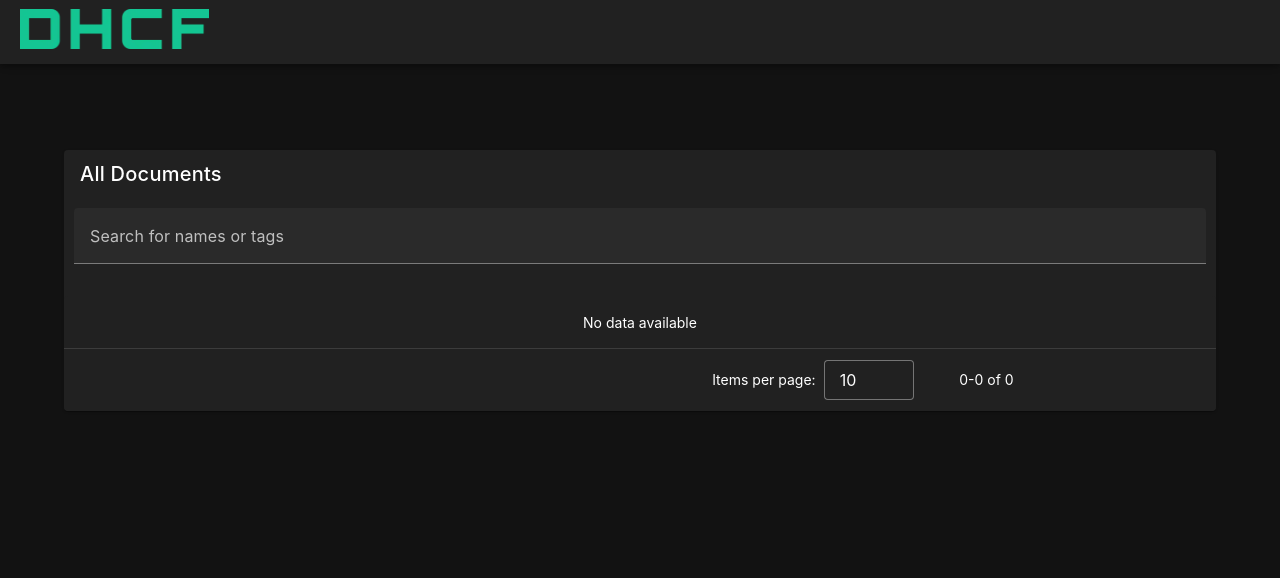
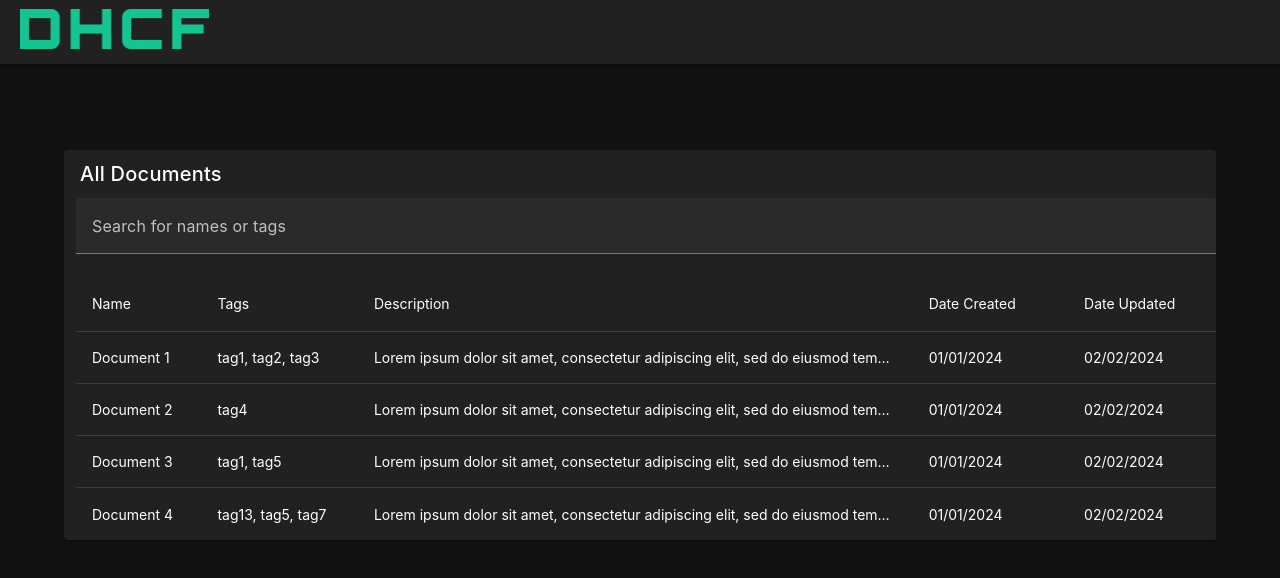
Before and after one commit to Digital-Health-Commons-Forum/shiny-octo-tribble, a Vue app in the folder components/front-end/: page / in a window 1280 px wide. Shown: the top 578 px of the page. Built offline with nearby package versions, Linux system fonts and the light colour scheme.

Commit message:
Finish inital index page

```diff
--- a/components/front-end/src/App.vue
+++ b/components/front-end/src/App.vue
@@ -6,6 +6,6 @@
 <template>
   <v-app id="dhcf">
     <NavBar/>
-      <RouterView style="margin-top: 150px; margin-left: 64px; margin-right: 64px;"/>
+    <RouterView style="margin-top: 150px; margin-left: 64px; margin-right: 64px;"/>
   </v-app>
 </template>
--- a/components/front-end/src/router/index.js
+++ b/components/front-end/src/router/index.js
@@ -9,6 +9,11 @@ const router = createRouter({
       name: 'home',
       component: HomeView,
     },
+    // {
+    //   path: '/file/:filename',
+    //   name: 'file',
+    //   component: HomeView
+    // }
   ],
 })
 
--- a/components/front-end/src/views/HomeView.vue
+++ b/components/front-end/src/views/HomeView.vue
@@ -1,7 +1,88 @@
 <script setup>
-  const headers = {
+  import { ref } from 'vue';
+  import { useRouter } from 'vue-router';
 
-  };
+  const search = ref('');
+  const headers = [
+    {
+      title: 'Name',
+      key: 'doc_name',
+    },
+    {
+      title: 'Tags',
+      key: 'tags',
+      value: item => `${item.tags.join(', ')}`
+    },
+    {
+      title: 'Description',
+      key: 'description',
+      // Fix this so it can use %, not sure why it doesn't respect % widths
+      maxWidth: '500px',
+      minWidth: '100px',
+      cellProps: {
+        class: 'text-truncate',
+      }
+    },
+    {
+      title: 'Date Created',
+      key: 'date_created',
+    },
+    {
+      title: 'Date Updated',
+      key: 'date_modified',
+    },
+  ];
+  const fakeData = [
+    {
+      'tags':  ['tag1','tag2','tag3'],
+      'doc_name':  'Document 1',
+      'doc_id':  '1',
+      'date_created':  '01/01/2024',
+      'date_modified':  '02/02/2024',
+      'description':  'Lorem ipsum dolor sit amet, consectetur adipiscing elit, sed do eiusmod tempor incididunt ut labore et dolore magna aliqua. Ut enim ad minim veniam, quis nostrud exercitation ullamco laboris nisi ut aliquip ex ea commodo consequat. Duis aute irure dolor in reprehenderit in voluptate velit esse cillum dolore eu fugiat nulla pariatur. Excepteur sint occaecat cupidatat non proident, sunt in culpa qui officia deserunt mollit anim id est laborum.',
+      'meta':  {
+        'video_codecs':  ['codec1','codec2']
+      }
+    },
+    {
+      'tags':  ['tag4'],
+      'doc_name':  'Document 2',
+      'doc_id':  '2',
+      'date_created':  '01/01/2024',
+      'date_modified':  '02/02/2024',
+      'description':  'Lorem ipsum dolor sit amet, consectetur adipiscing elit, sed do eiusmod tempor incididunt ut labore et dolore magna aliqua. Ut enim ad minim veniam, quis nostrud exercitation ullamco laboris nisi ut aliquip ex ea commodo consequat. Duis aute irure dolor in reprehenderit in voluptate velit esse cillum dolore eu fugiat nulla pariatur. Excepteur sint occaecat cupidatat non proident, sunt in culpa qui officia deserunt mollit anim id est laborum.',
+      'meta':  {
+        'video_codecs':  ['codec1','codec2']
+      }
+    },
+    {
+      'tags':  ['tag1','tag5'],
+      'doc_name':  'Document 3',
+      'doc_id':  '3',
+      'date_created':  '01/01/2024',
+      'date_modified':  '02/02/2024',
+      'description':  'Lorem ipsum dolor sit amet, consectetur adipiscing elit, sed do eiusmod tempor incididunt ut labore et dolore magna aliqua. Ut enim ad minim veniam, quis nostrud exercitation ullamco laboris nisi ut aliquip ex ea commodo consequat. Duis aute irure dolor in reprehenderit in voluptate velit esse cillum dolore eu fugiat nulla pariatur. Excepteur sint occaecat cupidatat non proident, sunt in culpa qui officia deserunt mollit anim id est laborum.',
+      'meta':  {
+        'video_codecs':  ['codec1','codec2']
+      }
+    },
+    {
+      'tags':  ['tag13','tag5','tag7'],
+      'doc_name':  'Document 4',
+      'doc_id':  '4',
+      'date_created':  '01/01/2024',
+      'date_modified':  '02/02/2024',
+      'description':  'Lorem ipsum dolor sit amet, consectetur adipiscing elit, sed do eiusmod tempor incididunt ut labore et dolore magna aliqua. Ut enim ad minim veniam, quis nostrud exercitation ullamco laboris nisi ut aliquip ex ea commodo consequat. Duis aute irure dolor in reprehenderit in voluptate velit esse cillum dolore eu fugiat nulla pariatur. Excepteur sint occaecat cupidatat non proident, sunt in culpa qui officia deserunt mollit anim id est laborum.',
+      'meta':  {
+        'video_codecs':  ['codec1','codec2']
+      }
+    }
+  ];
+
+  const handleClick = (event, row) => {
+    console.log(row.item.filename)
+    // useRouter().push(`/file/${row.item.filename}`)
+  }
 </script>
 
 <template>
@@ -9,8 +90,21 @@
     <v-card-title>
       All Documents
     </v-card-title>
-    <v-text-field label="Search for names or tags" style="margin: 10px;"></v-text-field>
+    <v-text-field
+      label="Search for names or tags"
+      class="ms-3"
+      v-model="search"
+    ></v-text-field>
     <v-data-table
-    ></v-data-table>
+      class="ms-3"
+      :headers="headers"
+      :hover="true"
+      :items="fakeData"
+      :items-length="fakeData.length"
+      :hide-default-footer="true"
+      :search="search"
+      @click:row="handleClick"
+    >
+    </v-data-table>
   </v-card>
 </template>
```
